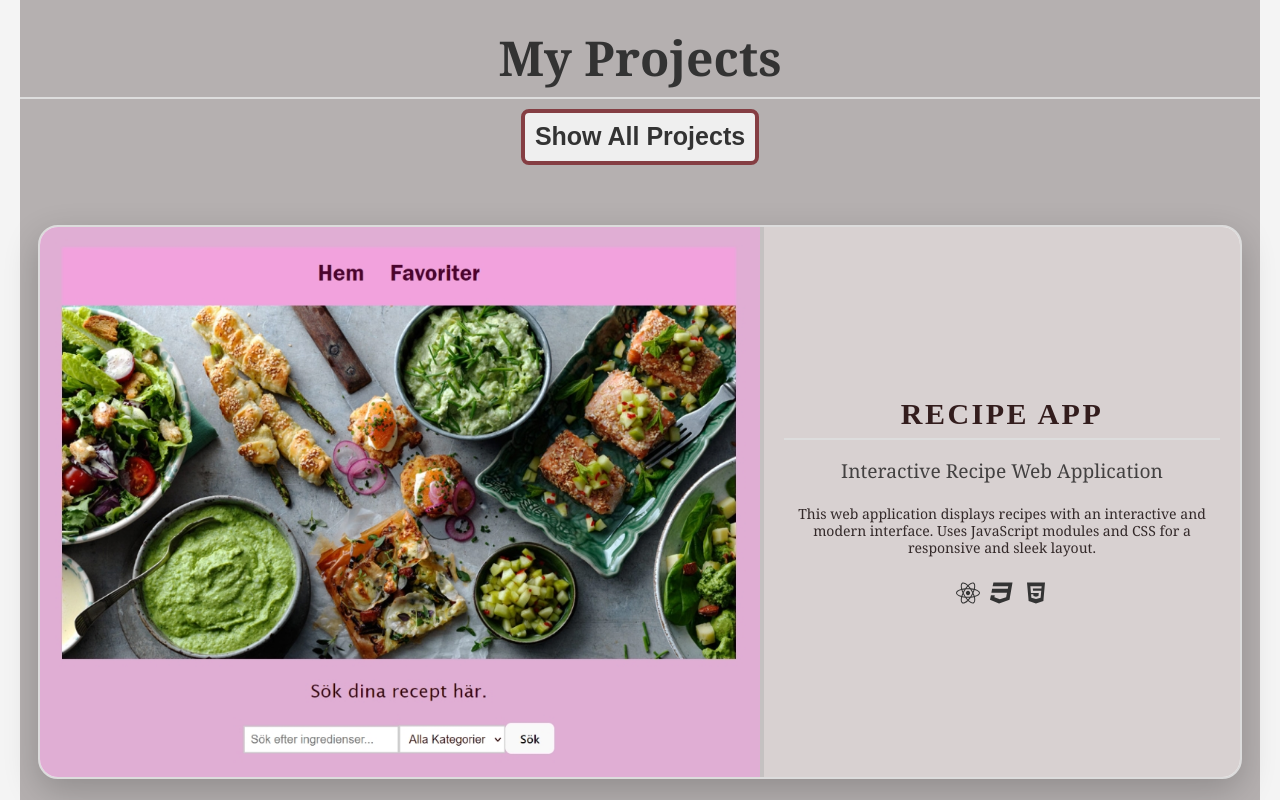
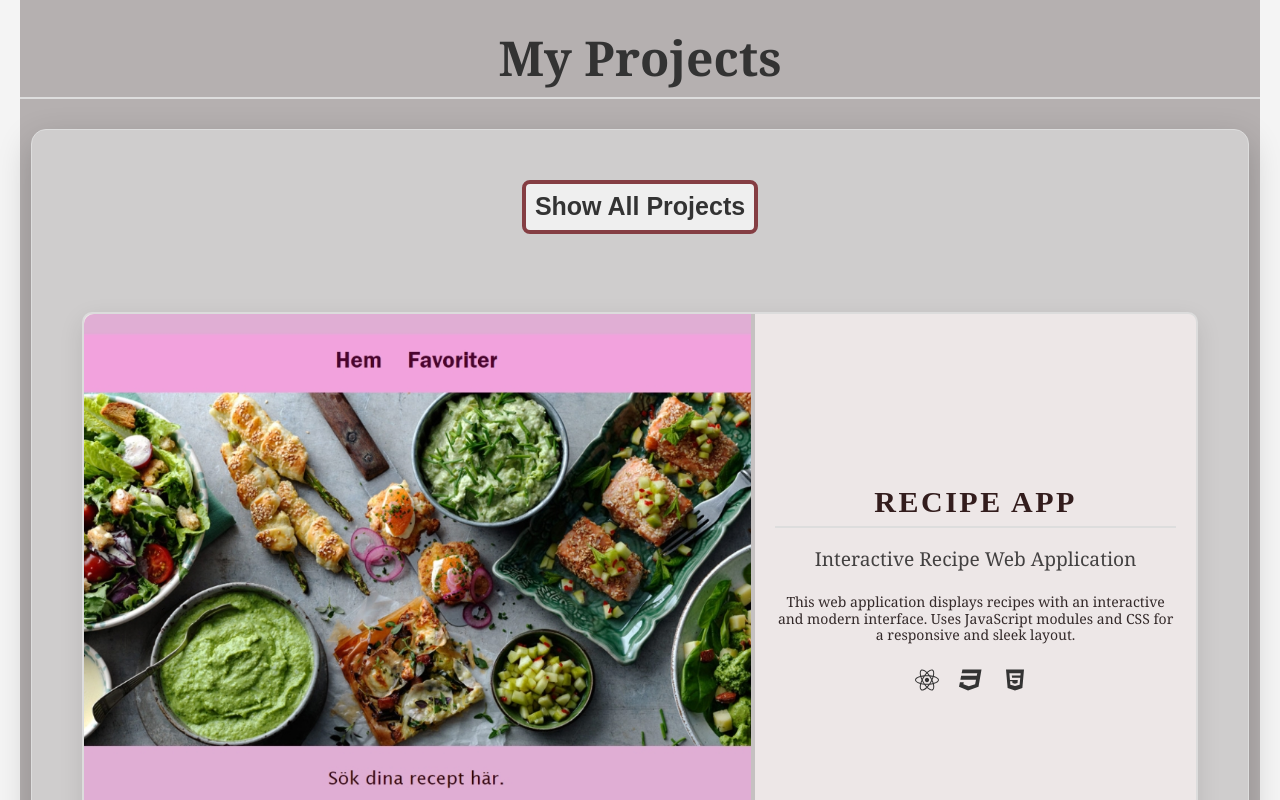
Before and after one commit to DonaM86/DonasPortfolio, a React (Create React App) app: page /explore in a window 1280 px wide. Shown: the part 1640-2440 px from the top of the page. Built offline with nearby package versions, Linux system fonts and the light colour scheme; a web font is replaced by a local one.

Commit message:
updated componens

```diff
--- a/src/components/Header.tsx
+++ b/src/components/Header.tsx
@@ -36,11 +36,11 @@ const Header: React.FC<{ className?: string }> = ({ className }) => (
         expertise together to turn ideas into captivating digital experiences!
       </p>
       <p>
-        {" "}
         <strong>
           If you’re interested in working together, I’d love to hear from you.
         </strong>
       </p>
+
       <div className="button-container">
         <a href="/portfolio/LiridonaCV.pdf" className="link-button" download>
           Download My Resume
--- a/src/components/Projects.tsx
+++ b/src/components/Projects.tsx
@@ -45,7 +45,7 @@ interface ProjectData {
 const projects: ProjectData[] = [
   {
     id: 1,
-    title: "SportsPlanner:",
+    title: "SportsPlanner",
     subtitle: "Web Application for Football Coaches",
     description: `SportsPlanner is designed to simplify training planning, player administration, and team communication. By digitalizing these processes, I created a tool that reduces manual work, allowing coaches to focus more on training.`,
     imageUrl: "/portfolio/sportsplanner.JPG",
@@ -115,6 +115,7 @@ const Project = () => {
   };
 
   return (
+    <div className="project-background">
       <div className={`project-wrapper ${showAllProjects ? "show-all" : ""}`}>
         <button
           className="show-all-btn"
@@ -203,6 +204,7 @@ const Project = () => {
           </div>
         )}
       </div>
+    </div>
   );
 };
 
--- a/src/styles/Project.css
+++ b/src/styles/Project.css
@@ -1,7 +1,7 @@
 .project-card {
   display: flex;
-  width: 100%;
-  background-color: #fff;
+  margin-top: 2%;
+  background-color: #ede7e7;
   border-radius: 20px;
   overflow: hidden;
   box-shadow: 0 12px 35px rgba(0, 0, 0, 0.2);
@@ -31,7 +31,6 @@
 
 .show-all .project-card .project-image {
   flex: 1;
-  height: 250px;
   overflow: hidden;
 }
 
@@ -44,10 +43,10 @@
 
 .show-all .project-card .project-title {
   position: absolute;
-  bottom: 10px;
+  bottom: 1px;
   left: 10px;
-  background: #d8d1d1;
-  color: #1b1111;
+  background-color: #3c3b3b;
+  color: #dbd5d5;
   padding: 5px 15px;
   border-radius: 5px;
   font-size: 22px;
@@ -84,7 +83,7 @@
   display: flex;
   flex-direction: column;
   justify-content: center;
-  background-color: #d8d1d1;
+  background-color: #ede7e7;
   flex: 1;
   padding: 20px;
 }
@@ -128,6 +127,7 @@
   flex-wrap: wrap;
   justify-content: center;
   gap: 20px;
+
 }
 
 .toggle-view-btn {
@@ -204,71 +204,103 @@
   color: #ede5e6 !important;
 }
 
+.project-background {
+  padding: 50px;
+  background-color: #cfcdcd;
+  border: 1px solid #ddd;
+  border-radius: 15px;
+  margin: 20px auto;
+  width: 90%;
+  max-width: 1200px;
+  box-shadow: 0 12px 35px rgba(0, 0, 0, 0.2);
+}
+
+/* Standard stil för projektkort */
+.project-card {
+  display: flex;
+  flex-direction: row;
+  align-items: center;
+  background-color: #ede7e7;
+  border-radius: 10px;
+  overflow: hidden;
+  box-shadow: 0 8px 25px rgba(0, 0, 0, 0.1);
+  margin-bottom: 20px;
+  transition: transform 0.3s ease-in-out;
+}
+
+.project-card:hover {
+  transform: translateY(-5px);
+}
+
+.project-image img {
+  width: 150px;
+  height: 150px;
+  object-fit: cover;
+  border-radius: 10px 0 0 10px;
+}
+
+.project-info {
+  padding: 15px;
+  flex: 1;
+}
+
+.project-title {
+  font-size: 18px;
+  font-weight: bold;
+  margin-bottom: 10px;
+}
+
+.project-tech-stack span {
+  font-size: 20px;
+  margin-right: 10px;
+  color: #555;
+}
+
+/* Responsiv design för mindre skärmar */
 @media (max-width: 768px) {
-  .show-all .project-card {
-    max-width: 100%;
-    height: auto;
+  .project-background {
+    padding: 20px;
   }
 
-  .show-all .project-card .project-title {
-    font-size: 18px;
+  .project-card {
+    flex-direction: column;
+    align-items: flex-start;
+    text-align: left;
   }
 
-  .project-container .project-card {
-    max-width: 100%;
+  .project-image img {
+    width: 100%;
     height: auto;
+    border-radius: 10px 10px 0 0;
   }
 
-  .project-container .project-image {
-    flex: 0 0 100%;
-    border-right: none;
+  .project-info {
+    padding: 10px;
   }
 
-  .project-container .project-info {
-    padding: 15px;
+  .project-title {
+    font-size: 16px;
   }
 
-  .project-container .project-info h2 {
-    font-size: 24px;
-  }
-
-  .project-info h3 {
-    font-size: 1rem;
-  }
-
-  .project-container .project-info p {
-    font-size: 12px;
-  }
-
-  .project-tech-stack svg {
-    width: 20px;
-    height: 20px;
+  .project-tech-stack span {
+    font-size: 18px;
   }
 }
 
 @media (max-width: 480px) {
-  .project-card {
-    flex-direction: column;
+  .project-background {
+    padding: 10px;
   }
 
-  .show-all .project-card .project-title {
+  .project-title {
+    font-size: 14px;
+  }
+
+  .project-tech-stack span {
     font-size: 16px;
   }
 
-  .project-container .project-info h2 {
-    font-size: 20px;
-  }
-
-  .project-info h3 {
-    font-size: 0.9rem;
-  }
-
-  .project-container .project-info p {
-    font-size: 10px;
-  }
-
-  .project-tech-stack svg {
-    width: 18px;
-    height: 18px;
+  .project-info {
+    padding: 5px;
   }
 }
--- a/src/styles/header.css
+++ b/src/styles/header.css
@@ -26,6 +26,7 @@ body {
   margin-left: 20px;
   margin-top: 50px;
   margin-bottom: 50px;
+
 }
 
 .header-text h1 {
@@ -218,13 +219,12 @@ body {
 
 @media (max-width: 768px) {
   .explore-header {
-      padding: 20px 1px;
-  }
+    padding: 20px 0;
+}
 
   .collage-container {
       gap: 10px;
   }
-
 
   .collage-image {
       max-width: 100px;
@@ -233,11 +233,26 @@ body {
 
 @media (max-width: 480px) {
 
-  .explore-header {
-      flex-direction: column;
-      align-items: center;
-      text-align: center;
+
+  .intro-text {
+    font-size: 1.2em; /* Mindre textstorlek på mobila enheter */
   }
+
+  .header-text {
+    margin: 0 auto; /* Centrera texten */
+    padding: 10px;
+    text-align: center;
+    max-width: 90%; /* Säkerställ att texten inte är för bred */
+    margin-bottom: 20%;
+  }
+
+  .header-text p {
+    font-size: 14px; /* Mindre textstorlek */
+    line-height: 1.4; /* Bättre läsbarhet */
+
+  }
+
+
   .link-button {
     padding: 12px 16px;
     font-size: 16px;
@@ -248,6 +263,7 @@ body {
   line-height: 1.3;
   text-align: center;
   -webkit-animation: flyInText 2s ease-out forwards;
+  margin-top: 20%;
 }
 
   .collage-container {
```
Lines whose indentation alone changed are shown as unchanged.
